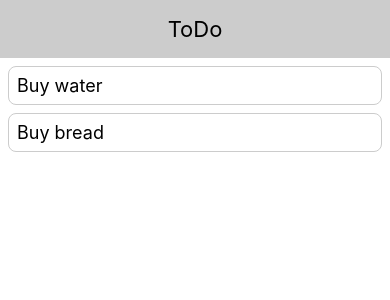
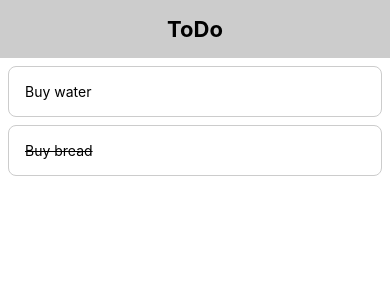
Before and after one commit to taraschuiko/todo-react-native, a React Native app: screen / in a window 390 px wide. Shown: the top 300 px of the page. Built offline with nearby package versions, Linux system fonts and the light colour scheme.

Commit message:
made todo completing

```diff
--- a/App.js
+++ b/App.js
@@ -14,15 +14,25 @@ export default class App extends React.Component {
       {
         id: 348234,
         name: "Buy bread",
-        completed: false
+        completed: true
       }
     ]
+  }
+  completeTodo = (id) => {
+    const index = this.state.todos.findIndex(todo => todo.id === id);
+    let todos = [...this.state.todos];
+    todos[index].completed = !todos[index].completed;
+    this.setState(prevState => ({
+      todos: [
+        ...todos
+      ]
+    }))
   }
   render() {
     return (
       <View style={styles.container}>
         <Header />
-        <TodoList todos={this.state.todos} />
+        <TodoList todos={this.state.todos} completeTodo={this.completeTodo} />
       </View>
     );
   }
--- a/components/Header.js
+++ b/components/Header.js
@@ -22,6 +22,7 @@ const styles = StyleSheet.create({
     padding: 16
   },
   title: {
-    fontSize: 22
+    fontSize: 22,
+    fontWeight: '700'
   }
 });
--- a/components/Todo.js
+++ b/components/Todo.js
@@ -1,20 +1,33 @@
 import React from "react";
-import { StyleSheet, Text } from "react-native";
+import { StyleSheet, TouchableHighlight, Text } from "react-native";
 
 export default function Todo(props) {
   return (
-    <Text style={styles.todo}>{props.todo.name}</Text>
+    <TouchableHighlight style={styles.todo} onPress={() => props.completeTodo(props.todo.id)}>
+      <Text style={styles.text, props.todo.completed && styles.textCompleted}>{props.todo.name}</Text>
+    </TouchableHighlight>
   )
 }
 
 const styles = StyleSheet.create({
   todo: {
     width: '100%',
-    fontSize: 18,
-    padding: 8,
+    padding: 16,
     marginBottom: 8,
     borderWidth: 1,
     borderColor: '#ccc',
     borderRadius: 8,
+    display: 'flex',
+    flexDirection: 'row',
+    alignItems: 'center'
   },
+  switch: {
+    marginRight: 8
+  },
+  text: {
+    fontSize: 18
+  },
+  textCompleted: {
+    textDecorationLine: 'line-through'
+  }
 });
--- a/components/TodoList.js
+++ b/components/TodoList.js
@@ -8,7 +8,7 @@ export default function TodoList(props) {
       {
         props.todos.map(todo => {
           return (
-            <Todo key={todo.id} todo={todo} />
+            <Todo key={todo.id} todo={todo} completeTodo={props.completeTodo} />
           )
         })
       }
```
